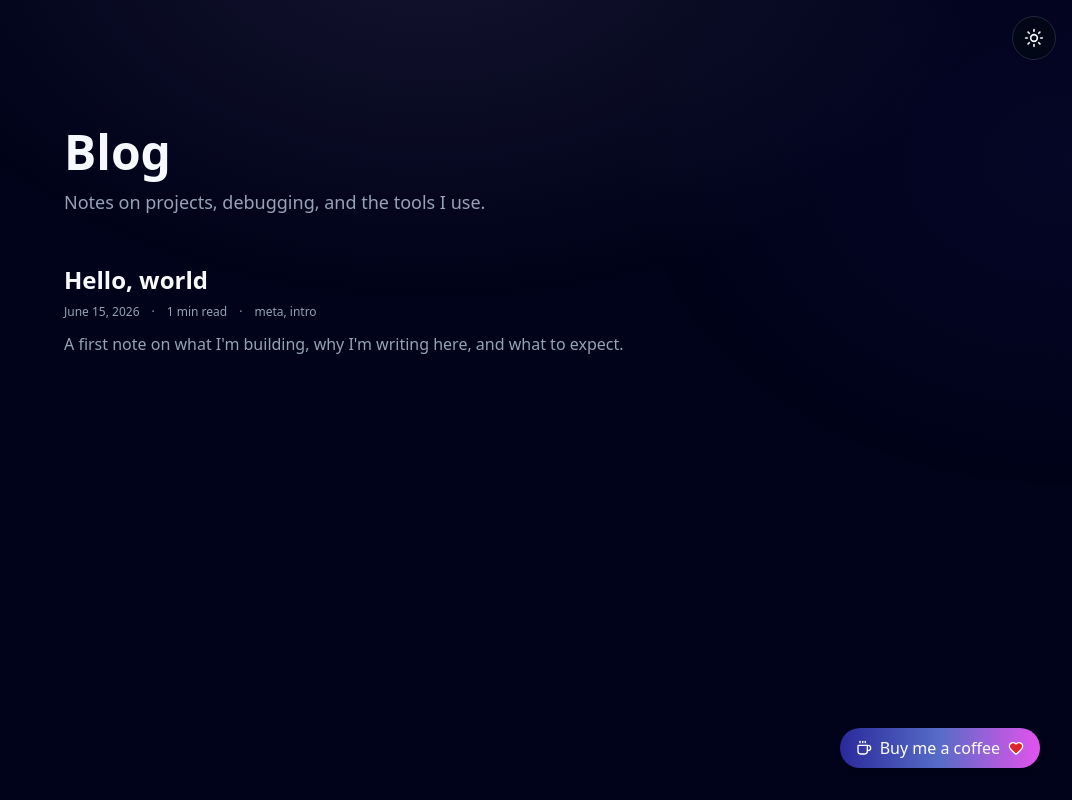
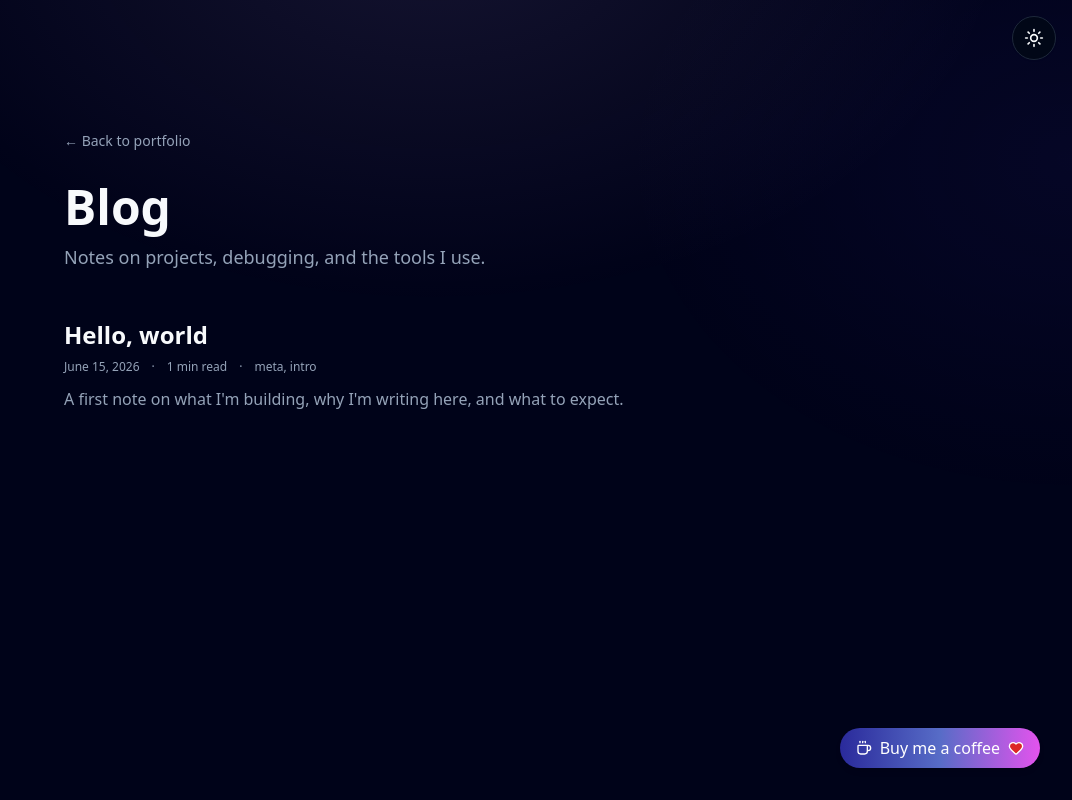
Before and after one commit to iraelie251006/showcase, a Next.js app: page /blog in a window 1280 px wide. Shown: the whole page, without its empty margins (208-1280 px from the left). Built offline with nearby package versions, Linux system fonts and the light colour scheme; no server answers.

Commit message:
feat: add BlogError component and update BlogIndexPage to fetch public posts

```diff
--- /dev/null
+++ b/app/blog/error.tsx
@@ -0,0 +1,5 @@
+'use client';
+import Link from 'next/link';
+export default function BlogError({ reset }: { reset: () => void }) {
+  return <main className="relative z-10 mx-auto max-w-3xl px-5 py-32"><h1 className="text-3xl font-semibold">Articles are temporarily unavailable</h1><p className="mt-4 text-muted-foreground">Please try again shortly.</p><button onClick={reset} className="mt-6 rounded-lg border border-border bg-card px-5 py-3">Try again</button><Link href="/" className="ml-5 text-sm text-purple">Back to portfolio</Link></main>;
+}
--- a/app/blog/page.tsx
+++ b/app/blog/page.tsx
@@ -1,16 +1,20 @@
 import Link from "next/link";
-import { getAllPosts } from "@/lib/posts";
+/* eslint-disable @next/next/no-img-element */
+import { getPublicPosts } from "@/lib/blog/public";
+
+export const dynamic = "force-dynamic";
 
 export const metadata = {
   title: "Blog",
   description: "Notes on projects, debugging, and the tools I use.",
 };
 
-export default function BlogIndexPage() {
-  const posts = getAllPosts();
+export default async function BlogIndexPage() {
+  const posts = await getPublicPosts();
 
   return (
     <main className="mx-auto max-w-3xl px-4 py-24 md:py-32">
+      <Link href="/" className="mb-8 inline-block text-sm text-muted-foreground hover:text-foreground">← Back to portfolio</Link>
       <header className="mb-12">
         <h1 className="text-4xl font-bold md:text-5xl">Blog</h1>
         <p className="text-muted-foreground mt-3 text-base md:text-lg">
@@ -25,6 +29,7 @@ export default function BlogIndexPage() {
           {posts.map((post) => (
             <li key={post.slug} className="border-b border-border dark:border-white/10 pb-8 last:border-b-0">
               <Link href={`/blog/${post.slug}`} className="group block">
+                {post.cover && <img src={post.cover} alt={post.coverAlt} loading="lazy" className="mb-5 aspect-video w-full rounded-xl object-cover" />}
                 <h2 className="text-2xl font-semibold group-hover:text-purple transition-colors">
                   {post.title}
                 </h2>
```
